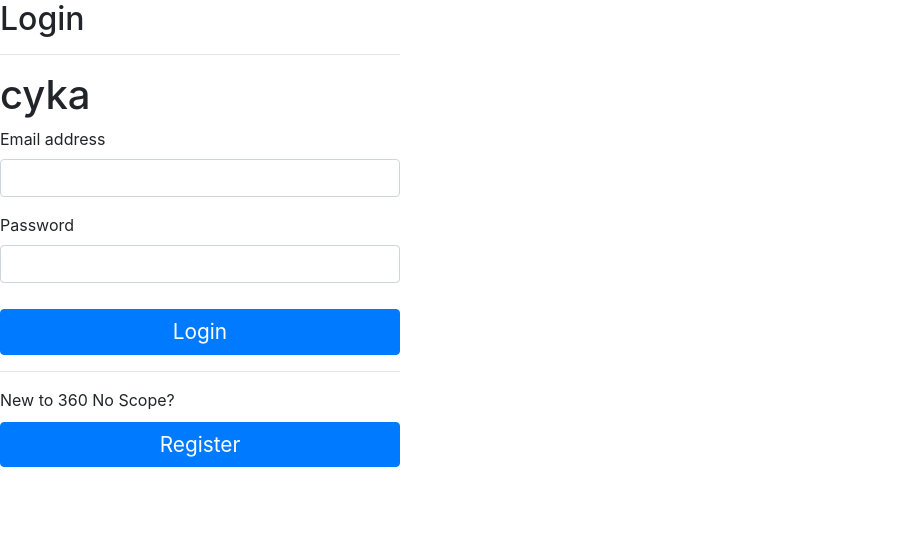
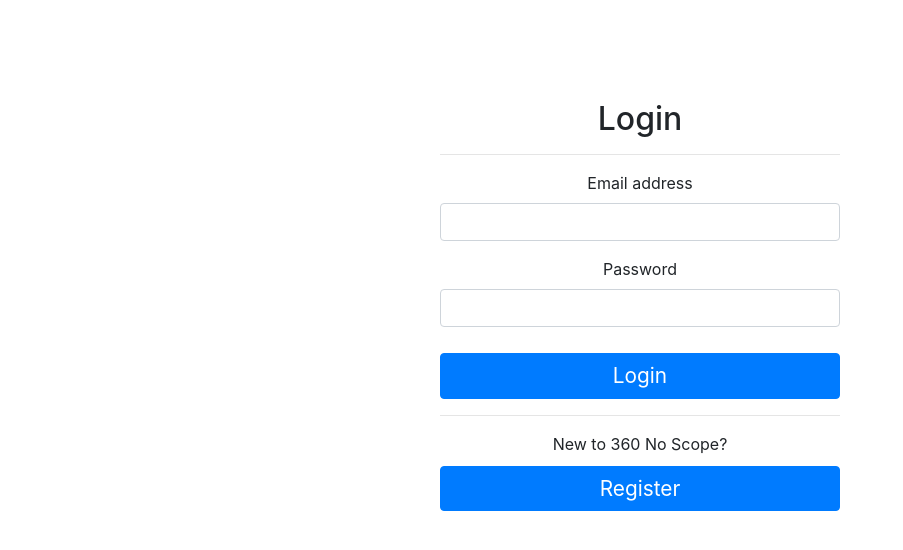
Before and after one commit to PatrykWilk/360-No-Scope, a PHP site: page /login.php in a window 1280 px wide. Shown: the top 550 px of the page, without its empty margins (0-903 px from the left). Run offline with PHP 8.4, Linux system fonts and the light colour scheme.

Commit message:
Login styling

```diff
--- a/_includes/header.html
+++ b/_includes/header.html
@@ -3,10 +3,10 @@
     <head>
         <meta charset="utf-8">
         <meta name="viewport" content="width=device-width, initial-scale=1, shrink-to-fit=no">
-        <link href="./styles/custom.css" rel="stylesheet">
+        <link rel="stylesheet" href="https://stackpath.bootstrapcdn.com/bootstrap/4.1.3/css/bootstrap.min.css" integrity="sha384-MCw98/SFnGE8fJT3GXwEOngsV7Zt27NXFoaoApmYm81iuXoPkFOJwJ8ERdknLPMO" crossorigin="anonymous">
+        <link href="./styles/css.css" rel="stylesheet" type="text/css">
         <link rel="stylesheet" type="text/css" href="./styles/360.css">
         <!--<link href="styles/bootstrap.css" rel="stylesheet">-->
-        <link rel="stylesheet" href="https://stackpath.bootstrapcdn.com/bootstrap/4.1.3/css/bootstrap.min.css" integrity="sha384-MCw98/SFnGE8fJT3GXwEOngsV7Zt27NXFoaoApmYm81iuXoPkFOJwJ8ERdknLPMO" crossorigin="anonymous">
         <title>360 No Scope</title>
     </head>
     <body>
--- a/login.php
+++ b/login.php
@@ -1,5 +1,6 @@
 <?php
     include('_includes/config.inc');
+    include('_includes/header.html');
 
 if(isset($_SESSION['userid'])){
     header("Location: dashboard.php");
@@ -9,10 +10,12 @@ else{
     include('_includes/header.html');
     ?>
 
+    <div class="col-xs-1" align="center" style="margin-top: 100px;">
+        <div class="down">
     <div id="loginbox" style="width:400px;">
-            <h2>Login</h2>
+            <h2 class="lol">Login</h2>
             <hr>
-    <h1>cyka</h1>
+
                 <?php
                     if (isset($errors) && !empty($errors)){
                         echo '<div id="loginerror"><p id="err_msg">There was a problem:<br>';
@@ -37,5 +40,7 @@ else{
             <label style="margin:0px auto 0px auto;">New to 360 No Scope?</label>
             <button class="btn btn-primary" type="submit" name="action" style="width: 100%; font-size: 1.3em; margin-top:10px;" onclick="location.href='register.php';">Register</button>
         </div>
+                </div>
+                </div>
     </div>
     <?php include ('_includes/footer.html');} ?>
--- /dev/null
+++ b/styles/css.css
@@ -0,0 +1,3 @@
+down{
+  margin: 10%;
+}
```
Also changed, not shown: styles/custom.css (deleted).
